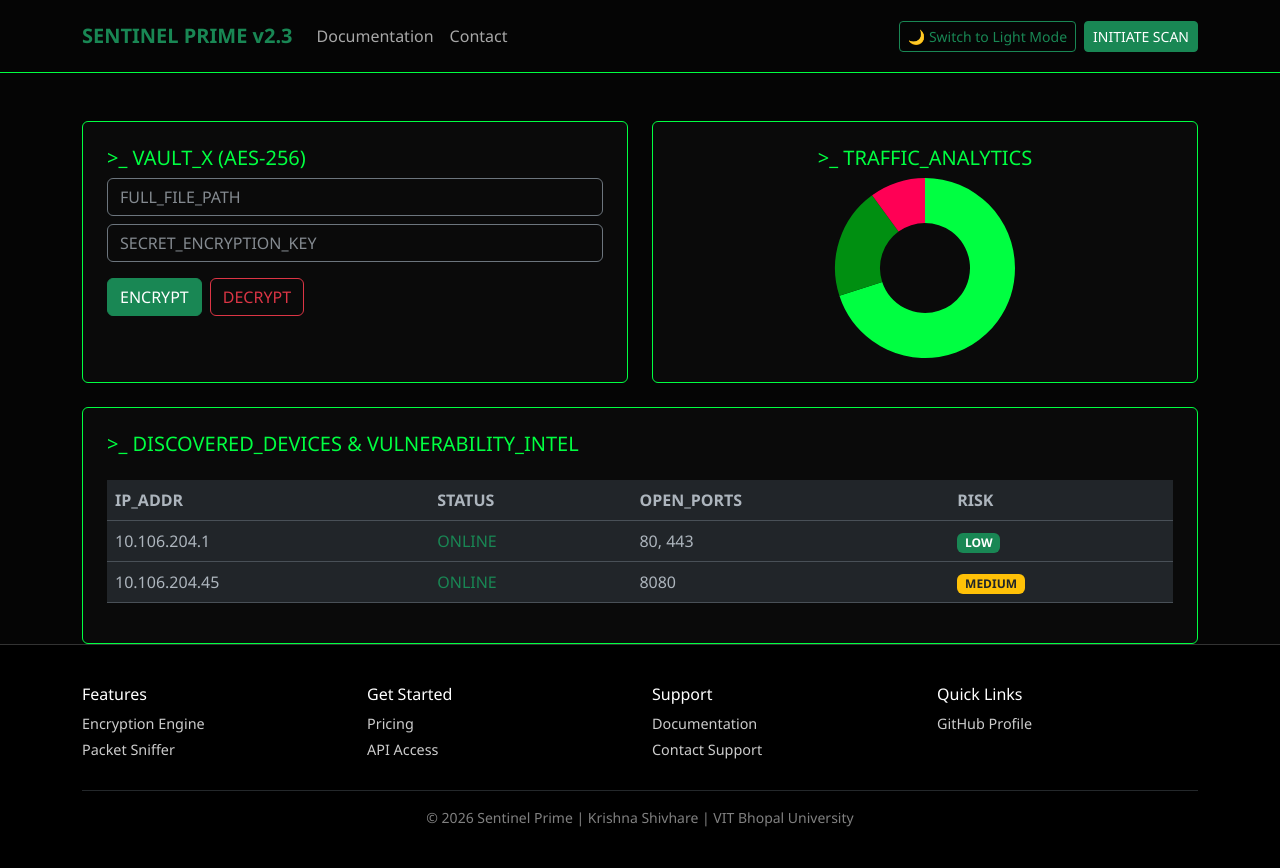
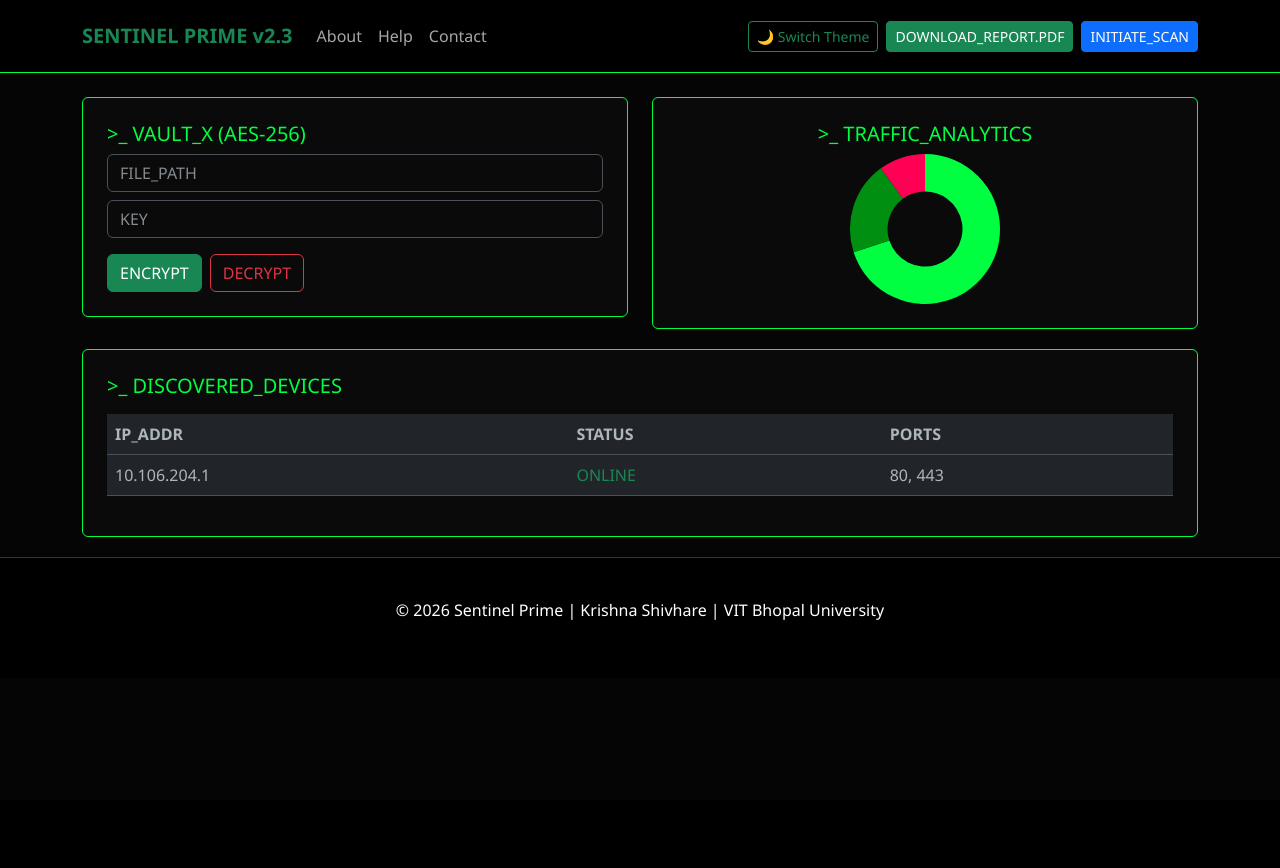
Before and after one commit to krishnashivhare654-beep/Sentinel-Prime, a Flask app: page / in a window 1280 px wide. After the commit the page ends 620 px from the top, so only its background shows below. Run offline with Flask 3, Linux system fonts and the light colour scheme.

Commit message:
Sentinel Prime: Integrated real-time PDF report generation

```diff
--- a/app.py
+++ b/app.py
@@ -1,17 +1,51 @@
-from flask import Flask, render_template, jsonify, request
+from flask import Flask, render_template, jsonify, request, send_file
 import os
 import time
-import random
+from fpdf import FPDF # PDF generate karne ke liye
 
-# Explicit path setting for Vercel
 app = Flask(__name__,
             template_folder='web/templates',
             static_folder='web/static')
 
+# --- PDF GENERATOR LOGIC ---
+def generate_security_report():
+    report_name = "Sentinel_Prime_Report.pdf"
+    report_path = os.path.join("/tmp", report_name) # Vercel par /tmp folder hi writable hota hai
+
+    pdf = FPDF()
+    pdf.add_page()
+    pdf.set_font("Arial", 'B', 16)
+    pdf.cell(200, 10, txt="SENTINEL PRIME // SECURITY AUDIT REPORT", ln=True, align='C')
+    pdf.ln(10)
+
+    pdf.set_font("Arial", size=12)
+    pdf.cell(200, 10, txt=f"Report Generated On: {time.strftime('%Y-%m-%d %H:%M:%S')}", ln=True)
+    pdf.cell(200, 10, txt="System Status: ONLINE (Operational)", ln=True)
+    pdf.cell(200, 10, txt="Security Mode: AES-256 GCM (Vault-X Core)", ln=True)
+    pdf.ln(10)
+
+    # Fake Scan Data for the report
+    pdf.set_font("Arial", 'B', 12)
+    pdf.cell(200, 10, txt="Discovered Devices:", ln=True)
+    pdf.set_font("Arial", size=10)
+    pdf.cell(200, 10, txt="- 10.106.204.1 (Online, Ports: 80, 443)", ln=True)
+    pdf.cell(200, 10, txt="- 10.106.204.45 (Online, Ports: 8080)", ln=True)
+
+    pdf.output(report_path)
+    return report_path
+
+# --- ROUTES ---
 @app.route('/')
 def index():
-    # Direct access to dashboard to prevent 500 error
     return render_template('index.html')
+
+@app.route('/api/download_report')
+def download_report():
+    try:
+        path = generate_security_report()
+        return send_file(path, as_attachment=True) # Ye user ko file prompt dega
+    except Exception as e:
+        return jsonify({"error": str(e)}), 500
 
 @app.route('/api/traffic')
 def get_traffic():
@@ -20,18 +54,5 @@ def get_traffic():
         {"time": time.strftime("%H:%M:%S"), "src_ip": "192.168.1.12", "dst_ip": "104.21.43.11", "protocol": "UDP"}
     ])
 
-@app.route('/api/stats')
-def get_stats():
-    return jsonify({"TCP": 65, "UDP": 25, "ICMP": 10})
-
-@app.route('/api/darkweb/monitor')
-def darkweb_monitor():
-    leaks = [
-        {"source": "Pastebin", "status": "Leak Detected", "severity": "High"},
-        {"source": "RaidForums", "status": "No Match", "severity": "Low"},
-        {"source": "DeepDump", "status": "Credentials Found", "severity": "Critical"}
-    ]
-    return jsonify(random.choice(leaks))
-
 if __name__ == '__main__':
     app.run(debug=True)
--- a/requirements.txt
+++ b/requirements.txt
@@ -1,4 +1,3 @@
 flask
-flask-socketio
 fpdf
 gunicorn
--- a/web/templates/index.html
+++ b/web/templates/index.html
@@ -2,31 +2,28 @@
 <html lang="en" data-bs-theme="dark">
 <head>
     <meta charset="UTF-8">
-    <title>Sentinel Prime // Security Hub</title>
+    <title>Sentinel Prime // Final Suite</title>
     <link rel="stylesheet" href="https://cdn.jsdelivr.net/npm/bootstrap@5.3.0/dist/css/bootstrap.min.css">
     <script src="https://cdn.jsdelivr.net/npm/chart.js"></script>
     <script src="https://cdn.jsdelivr.net/npm/bootstrap@5.3.0/dist/js/bootstrap.bundle.min.js"></script>
     <style>
         :root { --neon-green: #00ff41; --bg-dark: #050505; }
-        body { transition: 0.3s; font-family: 'Segoe UI', sans-serif; min-height: 100vh; display: flex; flex-direction: column; }
+        body { transition: 0.3s; font-family: 'Segoe UI', sans-serif; min-height: 100vh; }
 
-        /* Theme specific colors */
         [data-bs-theme="dark"] body { background-color: var(--bg-dark); color: var(--neon-green); }
         [data-bs-theme="light"] body { background-color: #ffffff; color: #1a1a1a; }
 
-        .card { background-color: #0a0a0a; border: 1px solid var(--neon-green); transition: 0.3s; color: var(--neon-green); }
+        .card { background-color: #0a0a0a; border: 1px solid var(--neon-green); color: var(--neon-green); margin-bottom: 20px; }
         [data-bs-theme="light"] .card { background-color: #f8f9fa; border: 1px solid #1a1a1a; color: #1a1a1a; }
 
-        .card:hover { transform: scale(1.02); box-shadow: 0 0 15px rgba(0, 255, 65, 0.2); }
+        .navbar { border-bottom: 1px solid var(--neon-green); background-color: #000; }
+        [data-bs-theme="light"] .navbar { border-bottom: 1px solid #1a1a1a; background-color: #f8f9fa !important; }
+
         .modal-content { background-color: #0a0a0a; border: 1px solid var(--neon-green); color: var(--neon-green); }
         [data-bs-theme="light"] .modal-content { background-color: #fff; border: 1px solid #1a1a1a; color: #1a1a1a; }
 
-        .navbar { border-bottom: 1px solid var(--neon-green); }
-        [data-bs-theme="light"] .navbar { border-bottom: 1px solid #1a1a1a; }
-
-        footer { padding: 40px 0; border-top: 1px solid #333; background-color: #000; color: #fff; margin-top: auto; }
-        .footer-links a { color: #ccc; text-decoration: none; display: block; margin-bottom: 5px; font-size: 0.9rem; }
-        .footer-links a:hover { color: var(--neon-green); }
+        footer { padding: 40px 0; background-color: #000; color: #fff; border-top: 1px solid #333; }
+        .footer-links a { color: #ccc; text-decoration: none; display: block; margin-bottom: 5px; }
     </style>
 </head>
 <body>
@@ -36,42 +33,42 @@
         <a class="navbar-brand text-success fw-bold" href="#">SENTINEL PRIME v2.3</a>
         <div class="collapse navbar-collapse">
             <ul class="navbar-nav me-auto">
-                <li class="nav-item"><a class="nav-link" href="#" data-bs-toggle="modal" data-bs-target="#docModal">Documentation</a></li>
+                <li class="nav-item"><a class="nav-link" href="#" data-bs-toggle="modal" data-bs-target="#aboutModal">About</a></li>
+                <li class="nav-item"><a class="nav-link" href="#" data-bs-toggle="modal" data-bs-target="#helpModal">Help</a></li>
                 <li class="nav-item"><a class="nav-link" href="#" data-bs-toggle="modal" data-bs-target="#contactModal">Contact</a></li>
             </ul>
-            <button class="btn btn-outline-success btn-sm me-2" onclick="toggleTheme()" id="themeBtn">🌙 Switch to Light Mode</button>
-            <button class="btn btn-success btn-sm">INITIATE SCAN</button>
+            <div class="d-flex">
+                <button class="btn btn-outline-success btn-sm me-2" onclick="toggleTheme()" id="themeBtn">🌙 Switch Theme</button>
+                <a href="/api/download_report" class="btn btn-success btn-sm me-2">DOWNLOAD_REPORT.PDF</a>
+                <button class="btn btn-primary btn-sm">INITIATE_SCAN</button>
+            </div>
         </div>
     </div>
 </nav>
 
-<div class="container mt-5">
-    <div class="row g-4">
-        <!-- VAULT_X -->
+<div class="container mt-4">
+    <div class="row">
         <div class="col-md-6">
-            <div class="card h-100 p-4">
+            <div class="card p-4">
                 <h5>>_ VAULT_X (AES-256)</h5>
-                <input type="text" class="form-control bg-transparent border-secondary text-success mb-2" placeholder="FULL_FILE_PATH">
-                <input type="password" class="form-control bg-transparent border-secondary text-success mb-3" placeholder="SECRET_ENCRYPTION_KEY">
+                <input type="text" class="form-control bg-transparent text-success mb-2" placeholder="FILE_PATH">
+                <input type="password" class="form-control bg-transparent text-success mb-3" placeholder="KEY">
                 <div class="d-flex"><button class="btn btn-success me-2">ENCRYPT</button><button class="btn btn-outline-danger">DECRYPT</button></div>
             </div>
         </div>
-        <!-- ANALYTICS -->
         <div class="col-md-6">
-            <div class="card h-100 p-4 text-center">
+            <div class="card p-4 text-center">
                 <h5>>_ TRAFFIC_ANALYTICS</h5>
-                <div class="d-flex justify-content-center"><canvas id="trafficChart" style="max-height: 180px;"></canvas></div>
+                <div class="d-flex justify-content-center"><canvas id="trafficChart" style="max-height: 150px;"></canvas></div>
             </div>
         </div>
-        <!-- DEVICES TABLE -->
         <div class="col-md-12">
             <div class="card p-4">
-                <h5>>_ DISCOVERED_DEVICES & VULNERABILITY_INTEL</h5>
-                <table class="table table-transparent mt-3" style="color: inherit;">
-                    <thead><tr><th>IP_ADDR</th><th>STATUS</th><th>OPEN_PORTS</th><th>RISK</th></tr></thead>
+                <h5>>_ DISCOVERED_DEVICES</h5>
+                <table class="table table-transparent mt-2" style="color: inherit;">
+                    <thead><tr><th>IP_ADDR</th><th>STATUS</th><th>PORTS</th></tr></thead>
                     <tbody>
-                        <tr><td>10.106.204.1</td><td class="text-success">ONLINE</td><td>80, 443</td><td><span class="badge bg-success">LOW</span></td></tr>
-                        <tr><td>10.106.204.45</td><td class="text-success">ONLINE</td><td>8080</td><td><span class="badge bg-warning text-dark">MEDIUM</span></td></tr>
+                        <tr><td>10.106.204.1</td><td class="text-success">ONLINE</td><td>80, 443</td></tr>
                     </tbody>
                 </table>
             </div>
@@ -79,40 +76,33 @@
     </div>
 </div>
 
-<!-- MODALS (Contact & Doc) -->
+<!-- MODALS -->
+<div class="modal fade" id="aboutModal" tabindex="-1"><div class="modal-dialog"><div class="modal-content">
+    <div class="modal-header"><h5>ABOUT</h5><button type="button" class="btn-close btn-close-white" data-bs-dismiss="modal"></button></div>
+    <div class="modal-body">Developed by Krishna Shivhare. Sentinel Prime is a cyber security suite focusing on network intelligence and data encryption.</div>
+</div></div></div>
+
+<div class="modal fade" id="helpModal" tabindex="-1"><div class="modal-dialog"><div class="modal-content">
+    <div class="modal-header"><h5>HELP & DOCUMENTATION</h5><button type="button" class="btn-close btn-close-white" data-bs-dismiss="modal"></button></div>
+    <div class="modal-body">Use Vault-X to secure files with AES-256. Click Initiate Scan to discover devices. Use Download Report to save session logs.</div>
+</div></div></div>
+
 <div class="modal fade" id="contactModal" tabindex="-1"><div class="modal-dialog"><div class="modal-content">
     <div class="modal-header"><h5>CONTACT</h5><button type="button" class="btn-close btn-close-white" data-bs-dismiss="modal"></button></div>
-    <div class="modal-body text-center"><h4>📞 +91 9351069427</h4><a href="https://instagram.com/s_krish09" target="_blank" class="btn btn-success mt-3">Instagram @s_krish09</a></div>
-</div></div></div>
-
-<div class="modal fade" id="docModal" tabindex="-1"><div class="modal-dialog modal-lg"><div class="modal-content">
-    <div class="modal-header"><h5>DOCUMENTATION</h5><button type="button" class="btn-close btn-close-white" data-bs-dismiss="modal"></button></div>
-    <div class="modal-body"><h6>AES-256 Encryption</h6><p>Vault-X uses military-grade encryption for file security.</p><h6>Network Discovery</h6><p>Real-time ARP monitoring for device intelligence.</p></div>
+    <div class="modal-body text-center"><h4>📞 +91 9351069427</h4><p>Instagram: @s_krish09</p></div>
 </div></div></div>
 
 <footer>
-    <div class="container">
-        <div class="row">
-            <div class="col-md-3 footer-links"><h6>Features</h6><a href="#">Encryption Engine</a><a href="#">Packet Sniffer</a></div>
-            <div class="col-md-3 footer-links"><h6>Get Started</h6><a href="#">Pricing</a><a href="#">API Access</a></div>
-            <div class="col-md-3 footer-links"><h6>Support</h6><a href="#" data-bs-toggle="modal" data-bs-target="#docModal">Documentation</a><a href="#" data-bs-toggle="modal" data-bs-target="#contactModal">Contact Support</a></div>
-            <div class="col-md-3 footer-links"><h6>Quick Links</h6><a href="https://github.com/krishnashivhare654-beep" target="_blank">GitHub Profile</a></div>
-        </div>
-        <div class="text-center mt-4 border-top pt-3 small opacity-50">© 2026 Sentinel Prime | Krishna Shivhare | VIT Bhopal University</div>
+    <div class="container text-center">
+        <p>© 2026 Sentinel Prime | Krishna Shivhare | VIT Bhopal University</p>
     </div>
 </footer>
 
 <script>
     function toggleTheme() {
         const html = document.documentElement;
-        const btn = document.getElementById('themeBtn');
-        if (html.getAttribute('data-bs-theme') === 'dark') {
-            html.setAttribute('data-bs-theme', 'light');
-            btn.innerHTML = '🌞 Switch to Dark Mode';
-        } else {
-            html.setAttribute('data-bs-theme', 'dark');
-            btn.innerHTML = '🌙 Switch to Light Mode';
-        }
+        const current = html.getAttribute('data-bs-theme');
+        html.setAttribute('data-bs-theme', current === 'dark' ? 'light' : 'dark');
     }
     const ctx = document.getElementById('trafficChart').getContext('2d');
     new Chart(ctx, {
```
